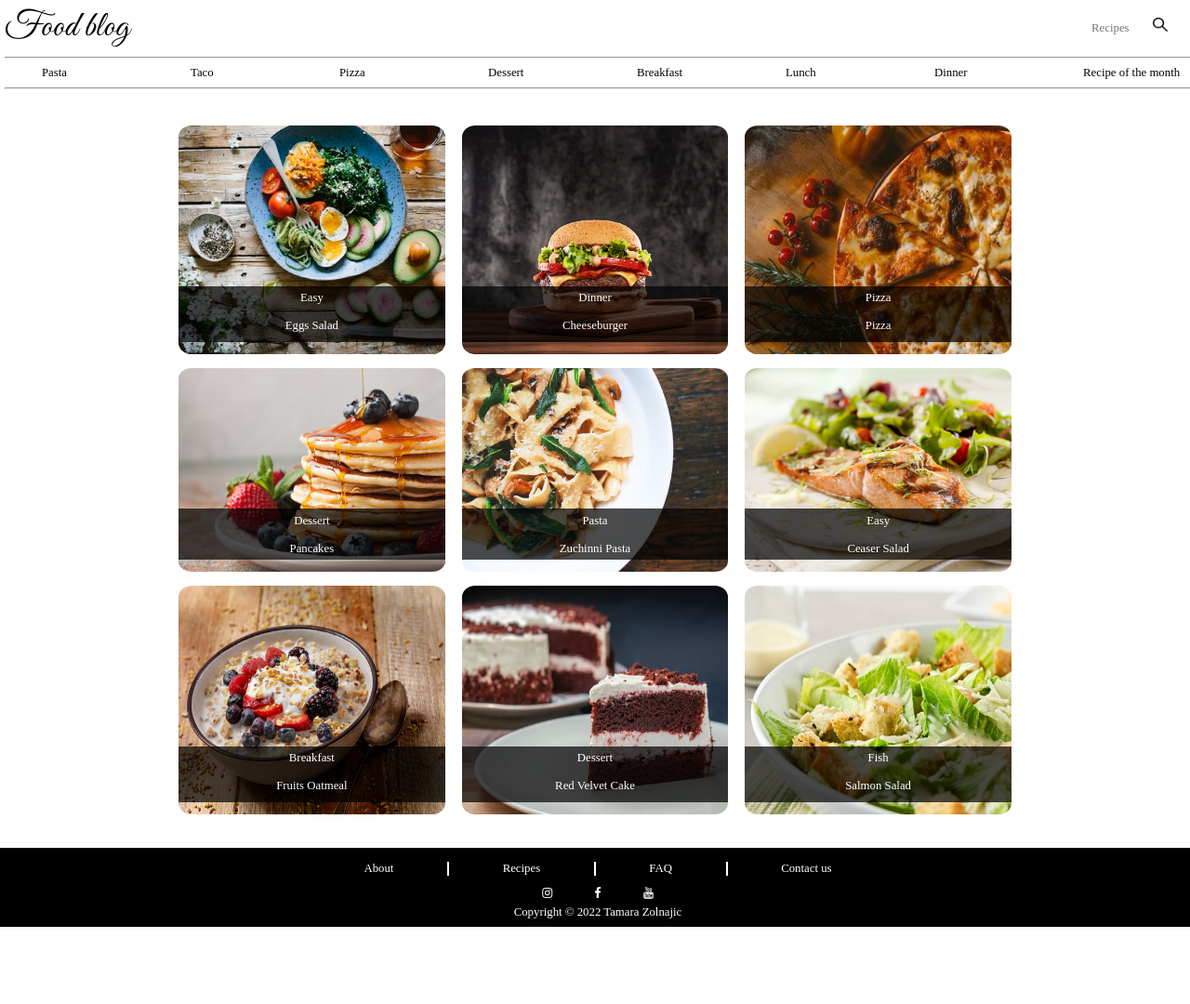
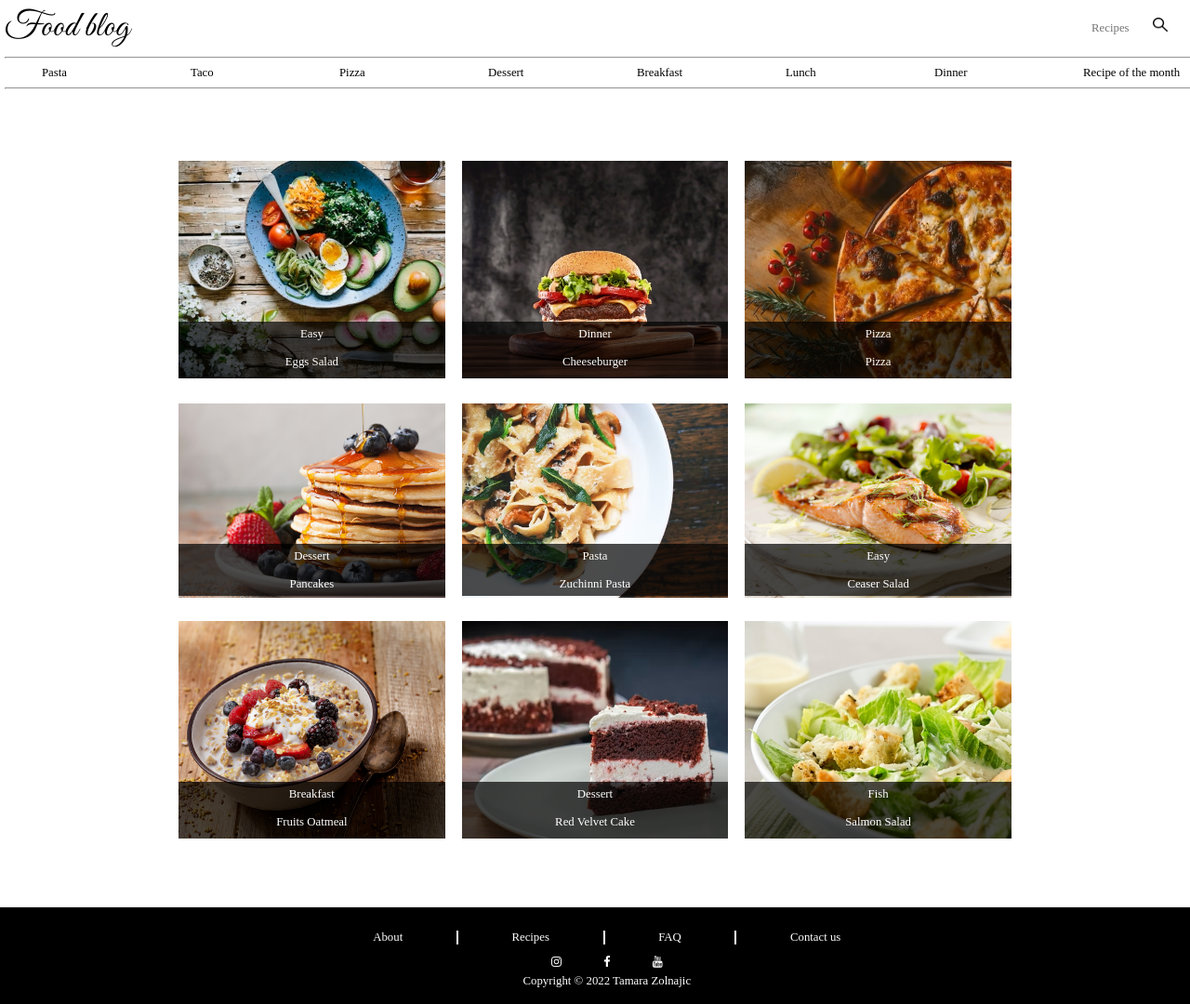
Before and after one commit to TamaraZolnajic/FE16-CR2-TamaraZolnajic, a plain HTML site: page index.html in a window 1280 px wide. Shown: the top 1080 px of the page at 93% size. Before the commit the page ends 997 px from the top, so only its background shows below. Drawn offline with Linux system fonts and the light colour scheme.

Commit message:
changed media queries

```diff
--- a/style.scss
+++ b/style.scss
@@ -13,7 +13,7 @@ body {
 	width: 100%;
 	height: 100%;
 	margin: 0;
-	padding: 0;
+	padding:0;
 }
 .search-container{
 	width: 90%;
@@ -84,7 +84,7 @@ input#search-bar{
 	color: $color_1;
 }
 .container {
-	margin: 2% auto 3% auto;
+	margin: 5% auto 5% auto;
 	text-align: center;
 	width: 70%;
 	height: 100%;
@@ -95,8 +95,8 @@ input#search-bar{
 }
 img {
 	width: 100%;
-	height: 100%;
-	border-radius: 5%;
+	height: 95%;
+
 }
 .grid-item {
 	position: relative;
@@ -125,9 +125,10 @@ footer {
 	background-color: $background-color_2;
 	height: 20%;
 	width: 100%;
-	padding: 3px;
+	padding: 1%;
 	text-align: center;
 	font-size: 1vw;
+	margin-bottom: 0;
 }
 .footer-nav-list {
 	width: 90%;
@@ -173,6 +174,8 @@ footer {
 	.container {
 		grid-template-columns: repeat(1, 1fr);
 		grid-template-rows: repeat(9, 1fr);
+		margin: auto auto 50% auto;
+		padding: 0 0;
 	}
 	.card-food {
 		font-size: 2vw;
@@ -188,7 +191,7 @@ footer {
 	.container {
 		grid-template-columns: repeat(2, 1fr);
 		grid-template-rows: repeat(5, 1fr);
-		margin: 3% auto 3% auto;
+		margin: 3% auto 8% auto;
 	}
 	.nav-list {
 		width: 100%;
```
Also changed, not shown: style.css, 1 other file.
